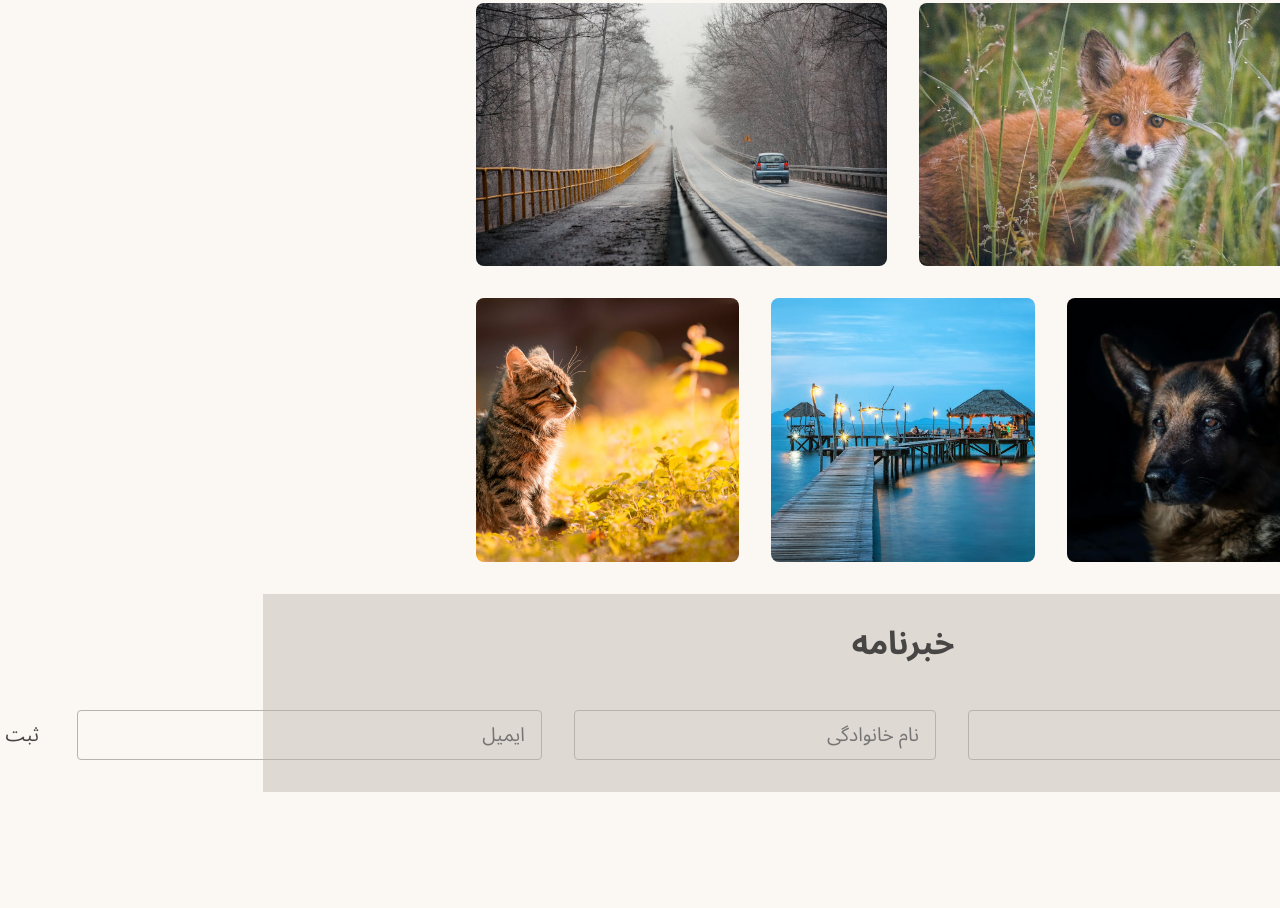
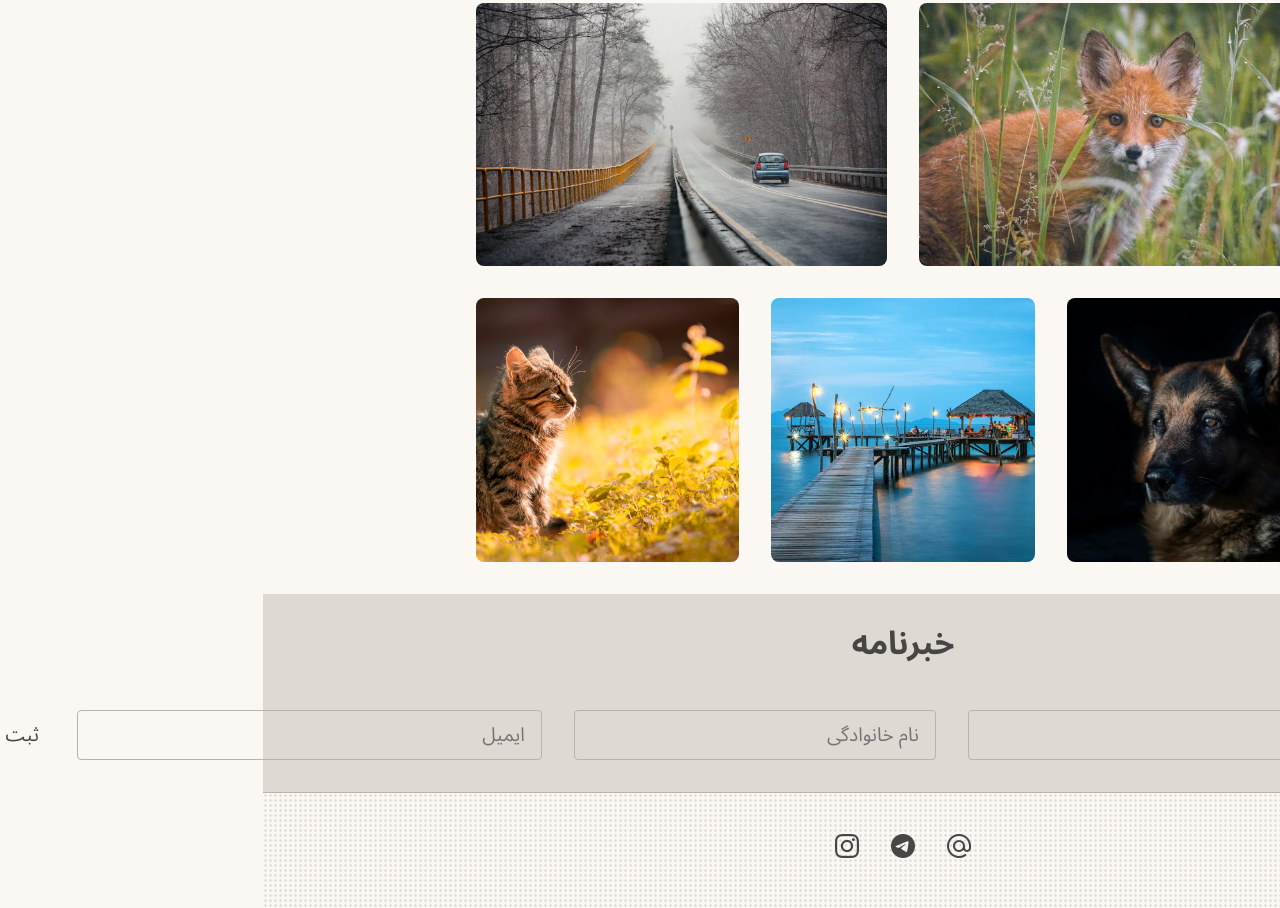
Before and after one commit to mhadiam/SE-assignment1, a plain HTML site: page index.html in a window 1280 px wide. Shown: the part 1162-2070 px from the top of the page. Before the commit the page ends 1954 px from the top, so only its background shows below. Drawn offline with nearby package versions, Linux system fonts and the light colour scheme.

Commit message:
footer added

```diff
--- a/index.css
+++ b/index.css
@@ -370,5 +370,30 @@ html {
         }
       }
     }
+
+    footer {
+      display: flex;
+      justify-content: center;
+      align-items: center;
+      gap: 2rem;
+      padding-block: 2rem;
+      font-size: x-large;
+      border-block-start: 1px solid var(--tone-2);
+      background-image: url('./assets/pattern-4.svg');
+      background-size: 50px 50px;
+
+      @media screen and (prefers-color-scheme: dark) {
+        border-color: var(--tone-7);
+      }
+
+      a {
+        transition: all 200ms ease;
+
+        &:hover {
+          rotate: 10deg;
+          scale: 1.1;
+        }
+      }
+    }
   }
 }
--- a/index.html
+++ b/index.html
@@ -12,6 +12,7 @@
     <link rel="preconnect" href="https://fonts.gstatic.com" crossorigin />
     <link href="https://fonts.googleapis.com/css2?family=Noto+Sans+Arabic:wght@100..900&display=swap" rel="stylesheet" />
     <link rel="stylesheet" href="https://cdn-uicons.flaticon.com/2.1.0/uicons-regular-rounded/css/uicons-regular-rounded.css" />
+    <link rel="stylesheet" href="https://cdn-uicons.flaticon.com/2.1.0/uicons-brands/css/uicons-brands.css" />
   </head>
   <body>
     <nav>
@@ -120,5 +121,11 @@
         <button type="submit">ثبت</button>
       </form>
     </section>
+
+    <footer>
+      <a href="mailto:example@yahoo.com"><i class="fi fi-rr-at"></i></a>
+      <a href="#"><i class="fi fi-brands-telegram"></i></a>
+      <a href="#"><i class="fi fi-brands-instagram"></i></a>
+    </footer>
   </body>
 </html>
```
Also changed, not shown: assets/pattern-4.svg (added).
